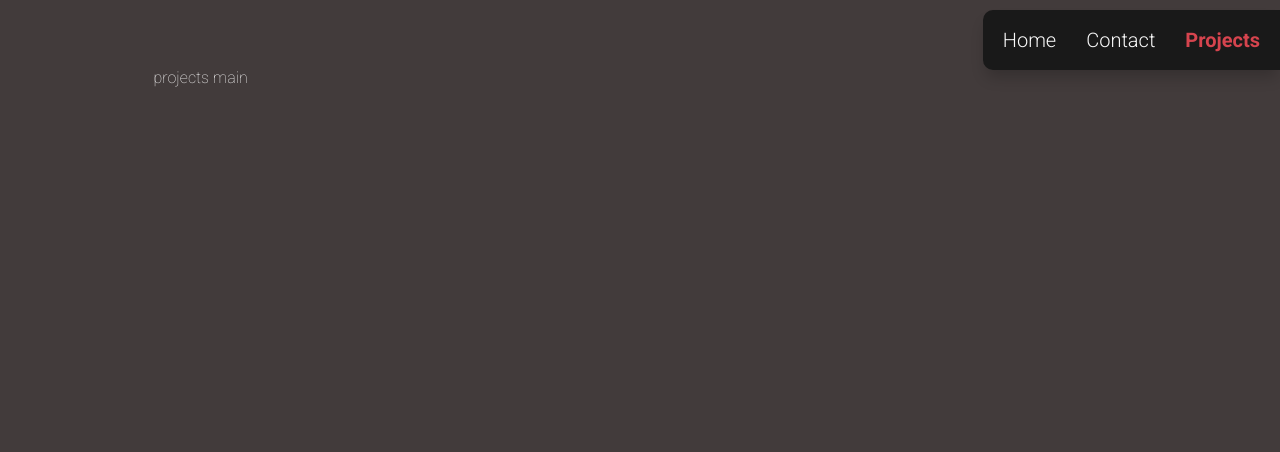
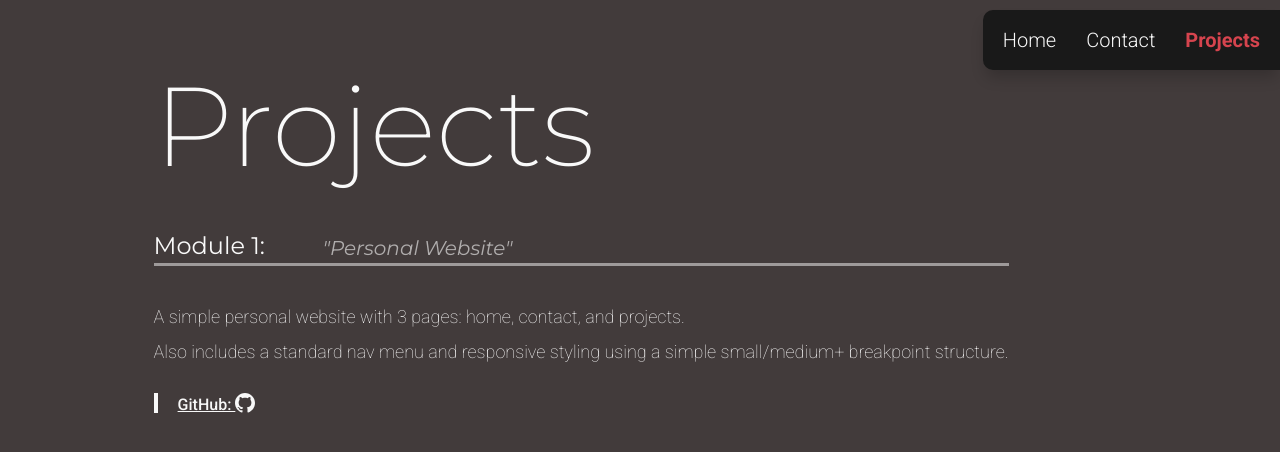
Before and after one commit to wdimiceli/jhu_software_concepts, a Flask app: page /projects in a window 1280 px wide. Shown: the top 452 px of the page. Run offline with Flask 3, Linux system fonts and the light colour scheme.

Commit message:
feat: build out the projects page

```diff
--- a/module_1/blueprints/portfolio/static/styles.css
+++ b/module_1/blueprints/portfolio/static/styles.css
@@ -86,6 +86,10 @@ section {
     @media (min-width: 960px) {
       flex-direction: row;
     }
+
+    & p {
+      max-width: 500px;
+    }
   }
 }
 
@@ -102,10 +106,20 @@ section {
   @media (min-width: 960px) {
     font-size: 112px;
   }
+
+  &:where(h2) {
+    font-size: 24px;
+    font-weight: 400;
+  }
+}
+
+.divider {
+  padding-bottom: 5px;
+  border-bottom: 3px solid rgb(from currentColor r g b / 0.5);
+  margin-bottom: 40px;
 }
 
 p {
-  max-width: 500px;
   font-size: 18px;
   line-height: 1.25;
 
@@ -119,6 +133,7 @@ small {
   font-style: italic;
   padding-left: 4vw;
   opacity: 0.6;
+  vertical-align: middle;
 
   @media (min-width: 960px) {
     font-size: 20px
@@ -141,6 +156,10 @@ a {
   &[data-active] {
     color: #d6444e;
     font-weight: 600;
+  }
+
+  &:hover, &:focus {
+    text-decoration: underline;
   }
 }
 
@@ -218,3 +237,14 @@ nav-layout {
     margin: 0;
   }
 }
+
+.project-links {
+  border-left: 4px solid currentColor;
+  padding: 0 20px;
+  margin: 30px 0;
+
+  & a {
+    text-decoration: underline;
+    font-weight: 500;
+  }
+}
--- a/module_1/blueprints/portfolio/templates/pages/contact.html
+++ b/module_1/blueprints/portfolio/templates/pages/contact.html
@@ -1,9 +1,9 @@
 {% extends "pages/_base.html" %}
 
 {% block main %}
-<h1 style="margin-bottom:32px">Contact</h1>
+<h1 style="margin-bottom:52px">Contact</h1>
 
-<div class="key-value">
+<section class="key-value">
   <h2>Email:</h2>
   <a style="text-decoration: underline" href="mailto:wdimice1@jhu.edu">wdimice1@jhu.edu</a>
 
@@ -26,5 +26,5 @@
       </g>
     </svg>
   </a>
-</div>
+</section>
 {% endblock main %}
--- a/module_1/blueprints/portfolio/templates/pages/projects.html
+++ b/module_1/blueprints/portfolio/templates/pages/projects.html
@@ -1,5 +1,35 @@
 {% extends "pages/_base.html" %}
 
 {% block main %}
-projects main
+<h1 style="margin-bottom:52px">Projects</h1>
+
+<section>
+  <h2 class="divider">Module 1: <small>"Personal Website"</small></h2>
+  <p>A simple personal website with 3 pages: home, contact, and projects.</p>
+  <p>Also includes a standard nav menu and responsive styling using a simple small/medium+ breakpoint structure.</p>
+
+  <div class="project-links">
+    <a href="https://github.com/wdimiceli/jhu_software_concepts/tree/main/module_1">
+      GitHub:
+
+      <svg
+        width="20"
+        height="20"
+        viewBox="0 0 1024 1024"
+        fill="none"
+        style="vertical-align:bottom"
+      >
+        <path
+          fill-rule="evenodd"
+          clip-rule="evenodd"
+          d="M8 0C3.58 0 0 3.58 0 8C0 11.54 2.29 14.53 5.47 15.59C5.87 15.66 6.02 15.42 6.02 15.21C6.02 15.02 6.01 14.39 6.01 13.72C4 14.09 3.48 13.23 3.32 12.78C3.23 12.55 2.84 11.84 2.5 11.65C2.22 11.5 1.82 11.13 2.49 11.12C3.12 11.11 3.57 11.7 3.72 11.94C4.44 13.15 5.59 12.81 6.05 12.6C6.12 12.08 6.33 11.73 6.56 11.53C4.78 11.33 2.92 10.64 2.92 7.58C2.92 6.71 3.23 5.99 3.74 5.43C3.66 5.23 3.38 4.41 3.82 3.31C3.82 3.31 4.49 3.1 6.02 4.13C6.66 3.95 7.34 3.86 8.02 3.86C8.7 3.86 9.38 3.95 10.02 4.13C11.55 3.09 12.22 3.31 12.22 3.31C12.66 4.41 12.38 5.23 12.3 5.43C12.81 5.99 13.12 6.7 13.12 7.58C13.12 10.65 11.25 11.33 9.47 11.53C9.76 11.78 10.01 12.26 10.01 13.01C10.01 14.08 10 14.94 10 15.21C10 15.42 10.15 15.67 10.55 15.59C13.71 14.53 16 11.53 16 8C16 3.58 12.42 0 8 0Z"
+          transform="scale(64)"
+          fill="#1B1F23"
+          id="path833"
+          style="fill:currentColor"
+        />
+      </svg>
+    </a>
+  </div>
+</section>
 {% endblock main %}
```
Also changed, not shown: module_1/README.md.
